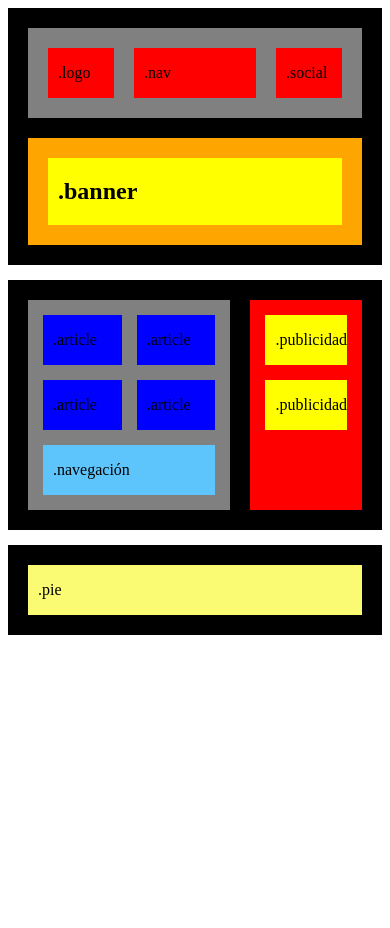
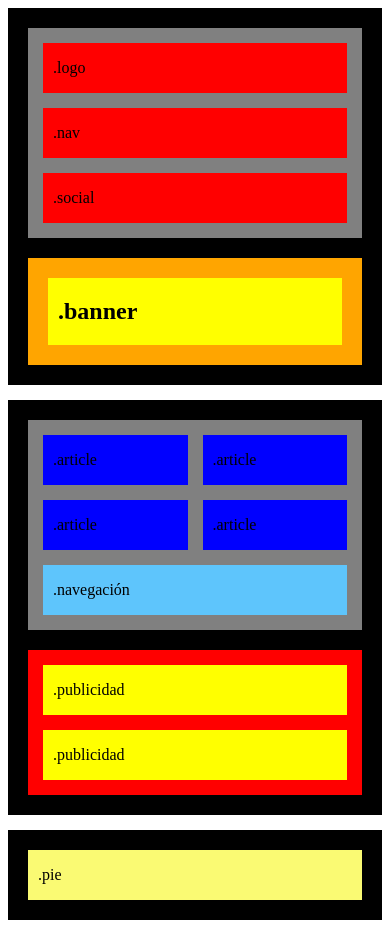
Before and after one commit to VictorGonPe/S1.1-HTML-CSS, a plain HTML site: page index.html in a window 390 px wide. Before the commit the page ends 844 px from the top, so only its background shows below. Drawn offline with Linux system fonts and the light colour scheme.

Commit message:
Versión tablet acabada

```diff
--- a/styles.css
+++ b/styles.css
@@ -8,18 +8,17 @@
     display: flex;
     padding: 15px;
     background-color: gray;
+    gap: 15px;
 }
 
 .logo, .social{
     padding-left: 10px;
-    margin: 5px;
     flex-basis: 25%;
     background-color: red;
 }
 
 .nav{
     padding-left: 10px;
-    margin: 5px 15px 5px 15px;
     flex-basis: 50%;
     background-color: red;
 }
@@ -49,10 +48,9 @@
 }
 
 .articulos {
-
     padding: 20px;
     background-color: black;
-    width: 60%;
+    width: 70%;
 }
 
 .container3 {
@@ -82,7 +80,7 @@
     flex-grow: 1; /*Se expanden a la misma altura*/
     padding: 20px 20px 20px 0px;
     background-color: black;
-    width: 30%;
+    width: 20%;
 }
 
 .container4 {
@@ -119,12 +117,27 @@ footer p {
 }
 
 /*__________________________________TABLETA________________________________________*/
-@media (min-width: 768px) {
+@media (max-width: 768px) {
+    .container{
+        flex-direction: column;
+    }
 
+    .contenido {
+        flex-direction: column;
+    }
 
+    .articulos {
+        width: auto;
+    }
+
+    .publicidad {
+        padding: 0px 20px 20px 20px;
+        background-color: black;
+        width: auto;
+    }
 }
 
 /*____________________________________MOVIL________________________________________*/
-@media (min-width: 576px) {
+@media (max-width: 576px) {
 
 }
```
